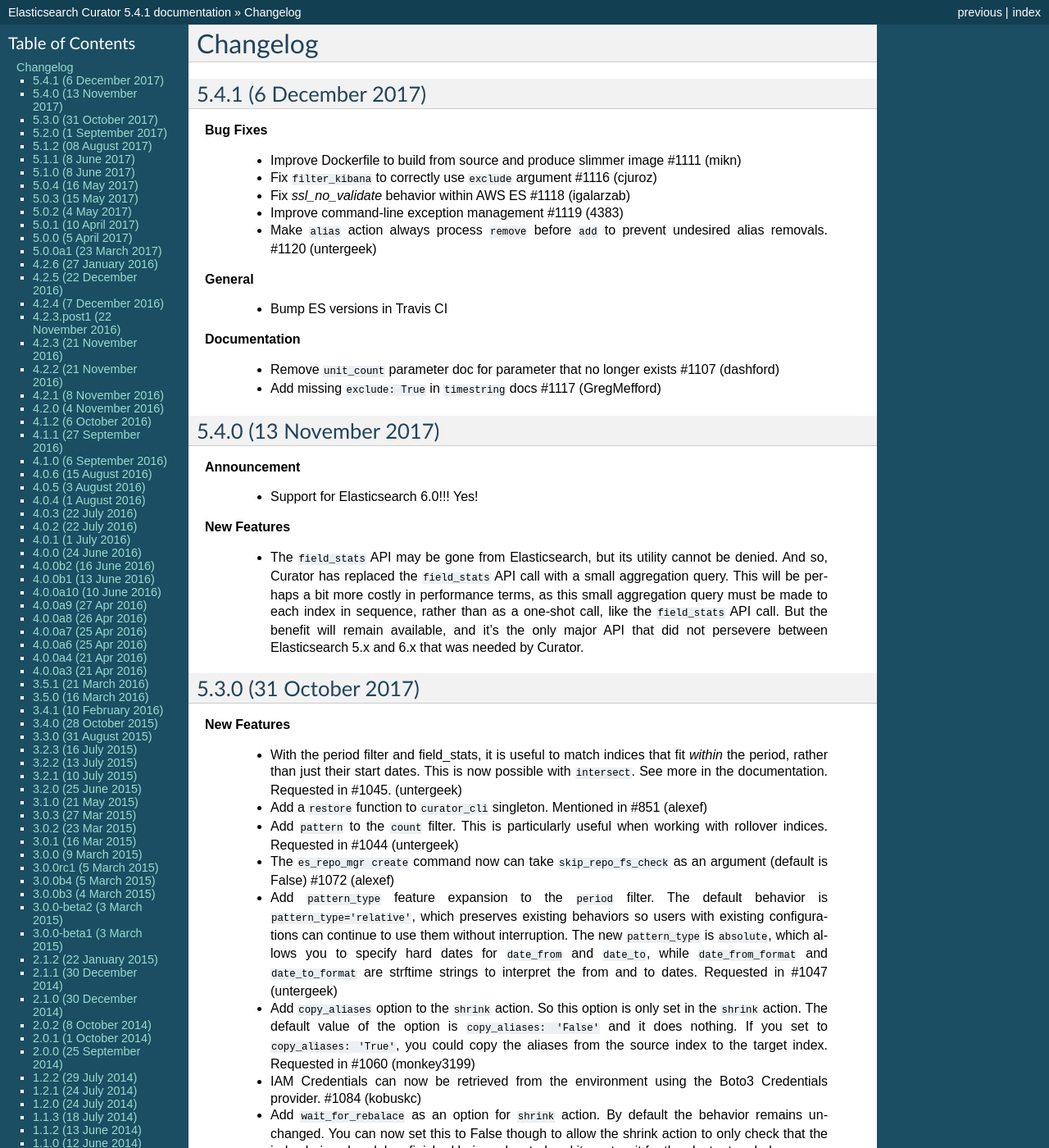
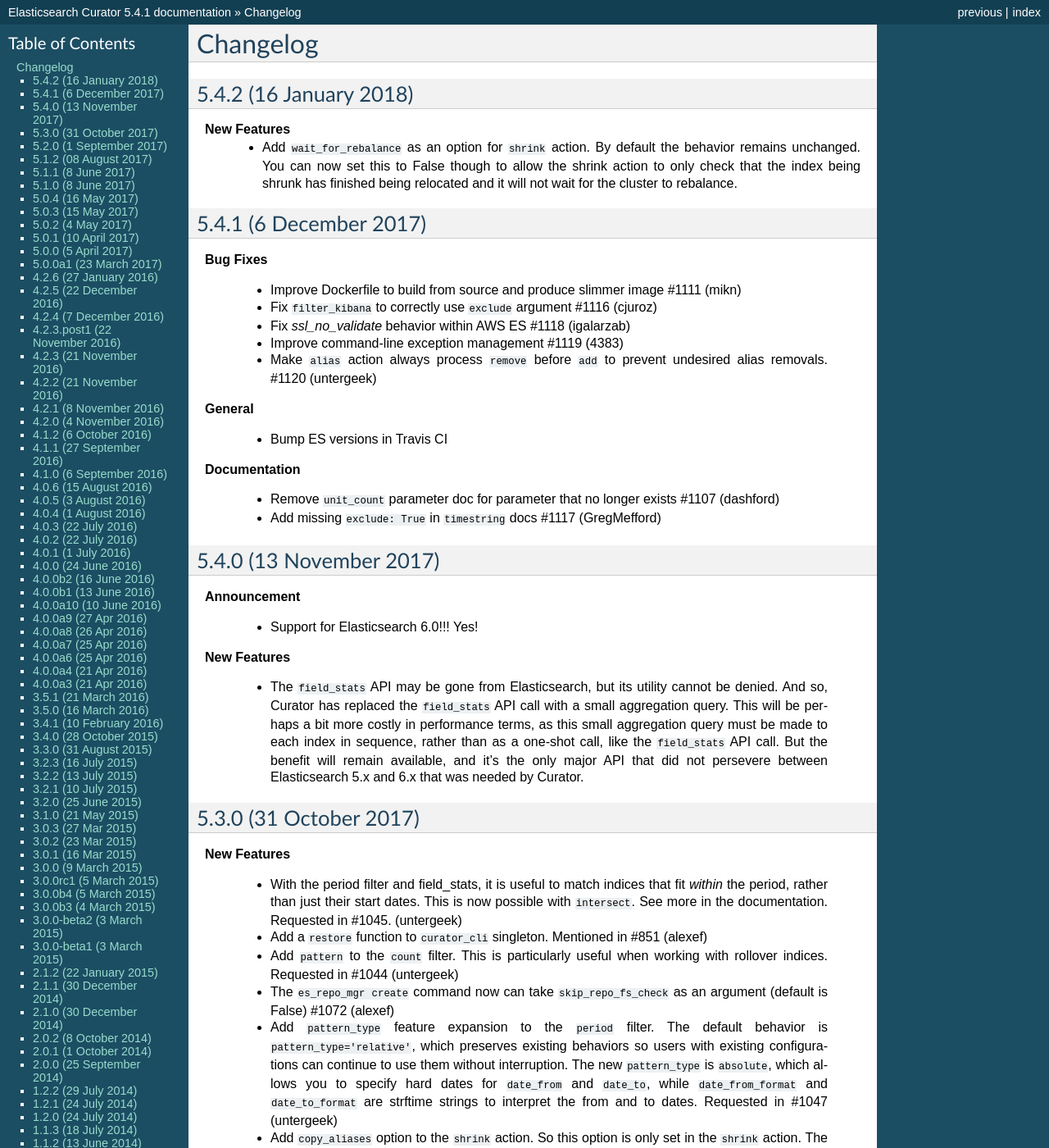
Before and after one commit to elastic/curator, a Sphinx documentation site: the page built from docs/Changelog.rst, in a window 1280 px wide and 1400 px high. Shown: the whole window at 82% size. Built offline with Sphinx 7.4.7, drawn with Linux system fonts in a browser that asks for light colours; some of the changed text lies outside the part shown.

Commit message:
Update docs

```diff
--- a/docs/Changelog.rst
+++ b/docs/Changelog.rst
@@ -2,6 +2,17 @@
 
 Changelog
 =========
+
+
+5.4.2 (16 January 2018)
+-----------------------
+**New Features**
+  * Add ``wait_for_rebalance`` as an option for ``shrink`` action. By default
+    the behavior remains unchanged. You can now set this to False though to
+    allow the shrink action to only check that the index being shrunk has
+    finished being relocated and it will not wait for the cluster to rebalance.
+
+
 
 5.4.1 (6 December 2017)
 -----------------------
@@ -76,10 +87,6 @@
     to the target index. Requested in #1060 (monkey3199)
   * IAM Credentials can now be retrieved from the environment using the Boto3
     Credentials provider. #1084 (kobuskc)
-  * Add ``wait_for_rebalace`` as an option for ``shrink`` action. By default
-    the behavior remains unchanged. You can now set this to False though to
-    allow the shrink action to only check that the index being shrunk has
-    finished being relocated and it wont wait for the cluster to rebalance.
 
 **Bug Fixes**
 
```
